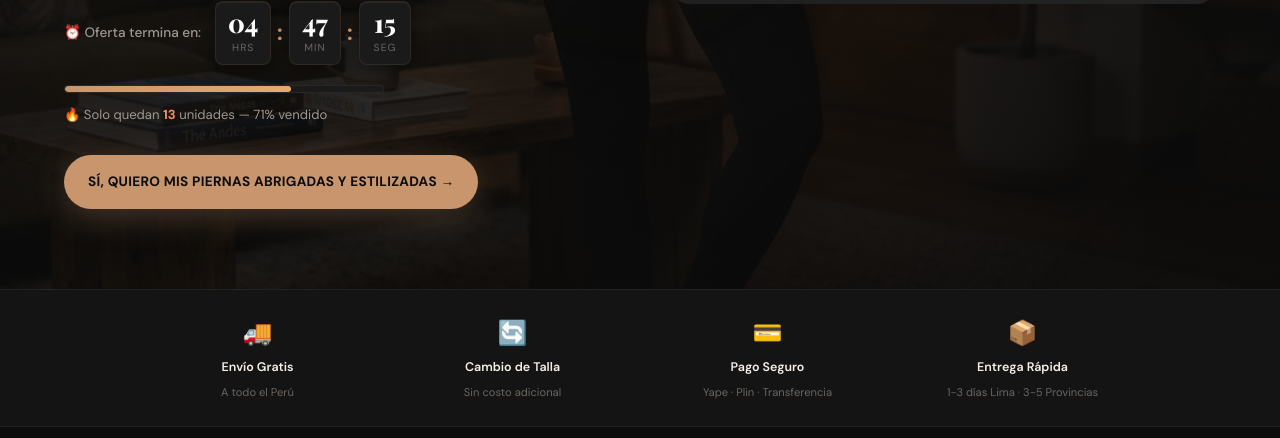
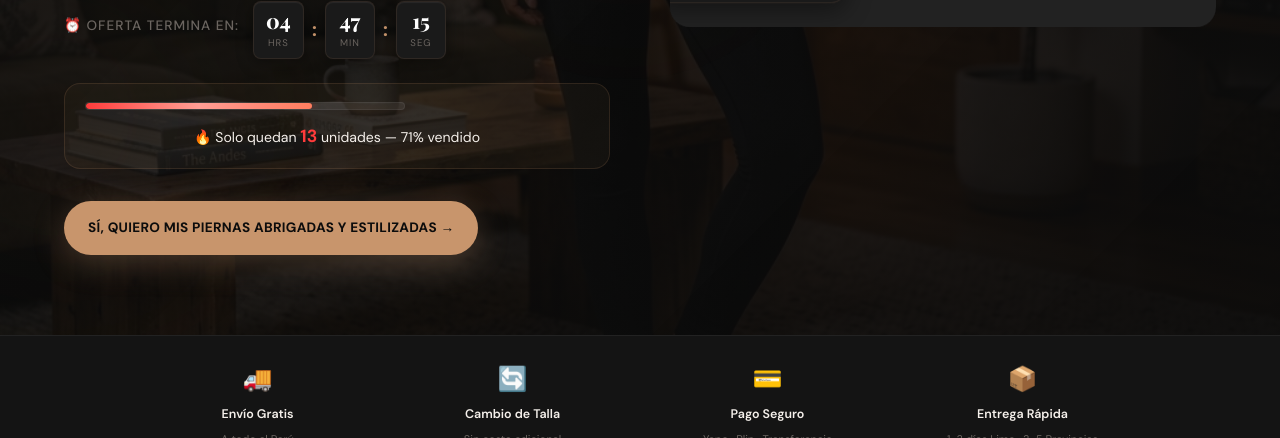
Before and after one commit to Ferja123/leggings-peru, a website built with Vite: page index.html in a window 1280 px wide. Shown: the part 662-1100 px from the top of the page. Built offline with nearby package versions, Linux system fonts and the light colour scheme.

Commit message:
feat/design: premium stock indicator and live active buyers counter in floating CTA

```diff
--- a/src/main.ts
+++ b/src/main.ts
@@ -541,7 +541,7 @@ function renderApp() {
       <div class="floating-cta-inner">
         <div class="floating-cta-info">
           <span class="floating-cta-price">S/ 79.00</span>
-          <span class="floating-cta-timer" id="floating-timer">00:00:00</span>
+          <span class="floating-cta-timer" id="active-buyers-text" style="color:#ef4444; font-weight:700;">👁️ 14 personas comprando</span>
         </div>
         <a href="#ordenar" class="floating-cta-btn">
           <svg width="18" height="18" viewBox="0 0 24 24" fill="none" stroke="currentColor" stroke-width="2.5" stroke-linecap="round" stroke-linejoin="round"><path d="M6 2L3 6v14a2 2 0 0 0 2 2h14a2 2 0 0 0 2-2V6l-3-4z"></path><line x1="3" y1="6" x2="21" y2="6"></line><path d="M16 10a4 4 0 0 1-8 0"></path></svg>
@@ -570,6 +570,7 @@ function renderApp() {
   setupNotifications()
   setupPackageSelector()
   setupFAQ()
+  setupActiveBuyers()
 
   // TikTok Pixel — ViewContent
   trackTikTok('ViewContent', {
@@ -716,12 +717,9 @@ function setupCountdown() {
     const hoursEl = document.getElementById('cd-hours')
     const minsEl = document.getElementById('cd-mins')
     const secsEl = document.getElementById('cd-secs')
-    const floatingTimer = document.getElementById('floating-timer')
-
     if (hoursEl) hoursEl.textContent = String(h).padStart(2, '0')
     if (minsEl) minsEl.textContent = String(m).padStart(2, '0')
     if (secsEl) secsEl.textContent = String(s).padStart(2, '0')
-    if (floatingTimer) floatingTimer.textContent = `${String(h).padStart(2, '0')}:${String(m).padStart(2, '0')}:${String(s).padStart(2, '0')}`
 
     if (diff <= 0) {
       localStorage.removeItem('lp-cd-end')
@@ -730,6 +728,24 @@ function setupCountdown() {
 
   update()
   setInterval(update, 1000)
+}
+
+// ═══ ACTIVE BUYERS ═══
+function setupActiveBuyers() {
+  const buyersEl = document.getElementById('active-buyers-text')
+  if (!buyersEl) return
+
+  let currentBuyers = 12 + Math.floor(Math.random() * 8)
+
+  setInterval(() => {
+    // Randomly fluctuate between 10 and 28
+    const change = Math.floor(Math.random() * 5) - 2
+    currentBuyers += change
+    if (currentBuyers < 10) currentBuyers = 10
+    if (currentBuyers > 28) currentBuyers = 28
+
+    buyersEl.innerHTML = `👁️ ${currentBuyers} personas comprando`
+  }, 4500)
 }
 
 // ═══ PURCHASE NOTIFICATIONS ═══
--- a/src/style.css
+++ b/src/style.css
@@ -477,6 +477,62 @@ button { cursor: pointer; border: none; font-family: var(--font-body); }
   box-shadow: 0 2px 8px rgba(200, 149, 108, 0.2) !important;
   animation: none !important;
 }
+
+/* STOCK INDICATOR */
+.stock-indicator {
+  margin-bottom: 32px;
+  background: rgba(200, 149, 108, 0.05);
+  padding: 18px 20px;
+  border-radius: var(--radius-md);
+  border: 1px solid rgba(200, 149, 108, 0.15);
+}
+
+.stock-bar {
+  width: 100%;
+  height: 8px;
+  background: rgba(255, 255, 255, 0.08);
+  border-radius: 8px;
+  overflow: hidden;
+  margin-bottom: 12px;
+}
+
+.stock-fill {
+  height: 100%;
+  background: linear-gradient(90deg, #ff3b3b, #ff7e5f);
+  border-radius: 8px;
+  box-shadow: 0 0 10px rgba(255, 59, 59, 0.4);
+  transition: width 1s cubic-bezier(0.4, 0, 0.2, 1);
+  position: relative;
+}
+
+.stock-fill::after {
+  content: '';
+  position: absolute;
+  top: 0; left: 0; bottom: 0; right: 0;
+  background: linear-gradient(90deg, transparent, rgba(255,255,255,0.4), transparent);
+  animation: badgeShine 2s infinite linear;
+}
+
+.stock-text {
+  font-size: 0.88rem;
+  color: var(--text-primary);
+  display: block;
+  text-align: center;
+}
+
+.stock-text strong {
+  color: #ff3b3b;
+  font-weight: 800;
+  font-size: 1.1rem;
+}
+
+.countdown-wrapper { margin-bottom: 24px; text-align: center; }
+.countdown-label { font-size: 0.85rem; color: var(--text-muted); text-transform: uppercase; letter-spacing: 1px; display: block; margin-bottom: 8px; }
+.countdown { display: inline-flex; align-items: center; gap: 8px; }
+.countdown-block { background: var(--bg-card); border: 1px solid var(--border); border-radius: var(--radius-sm); padding: 8px 12px; min-width: 50px; text-align: center; display: flex; flex-direction: column; }
+.countdown-block span { font-family: var(--font-display); font-size: 1.3rem; font-weight: 800; color: var(--white); line-height: 1; }
+.countdown-block small { font-size: 0.6rem; color: var(--text-muted); text-transform: uppercase; margin-top: 4px; }
+.countdown-sep { font-size: 1.2rem; font-weight: 800; color: var(--accent); }
 
 /* Hero Visual */
 .hero-visual {
```
